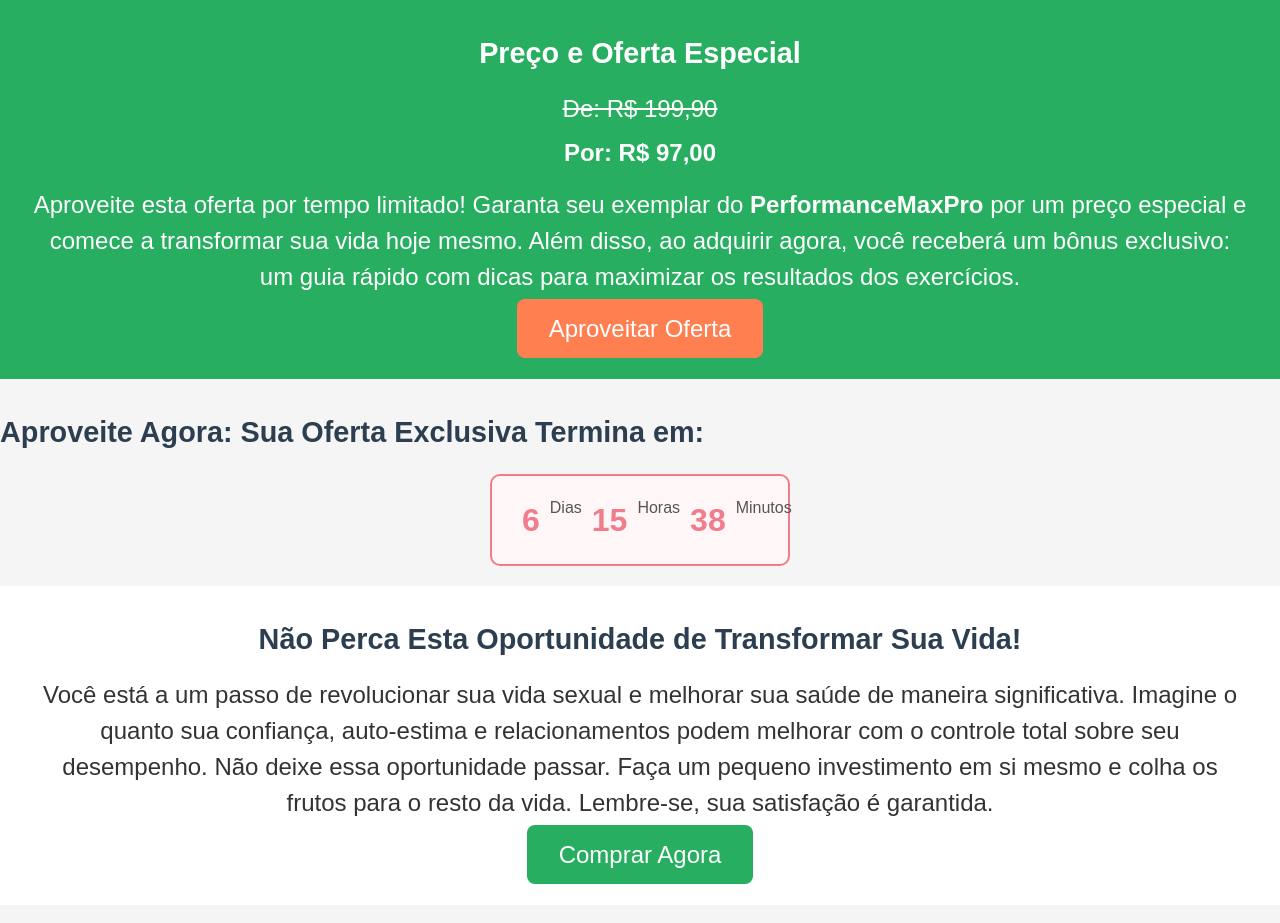
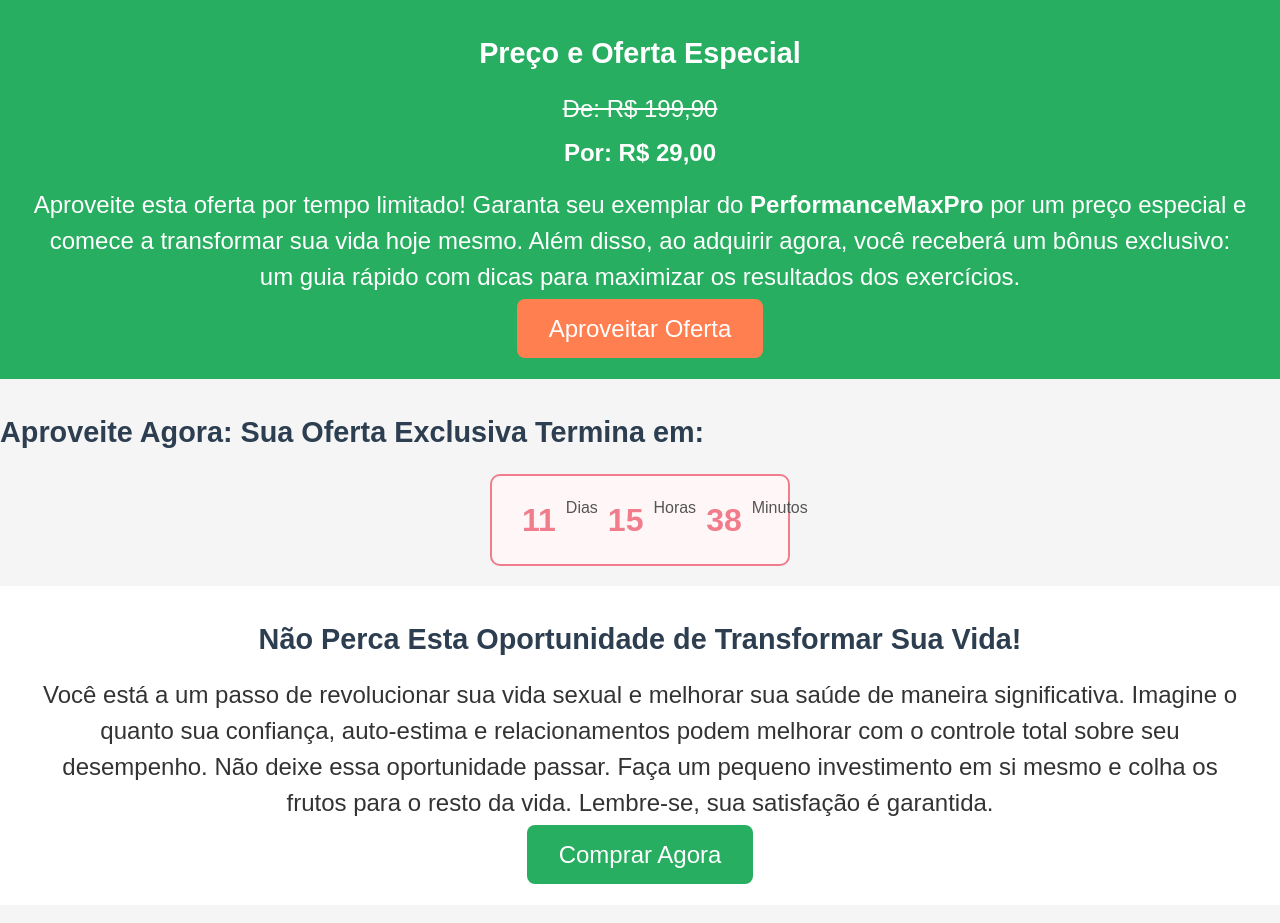
Before and after one commit to alefeio/pmp, a React (Vite) app: page / in a window 1280 px wide. Shown: the part 4940-5863 px from the top of the page. Built offline with nearby package versions, Linux system fonts and the light colour scheme.

Commit message:
new date and value

```diff
--- a/src/App.tsx
+++ b/src/App.tsx
@@ -335,7 +335,7 @@
         <PriceSection>
           <PriceTitle>Preço e Oferta Especial</PriceTitle>
           <Discount>De: R$ 199,90</Discount>
-          <Price>Por: R$ 97,00</Price>
+          <Price>Por: R$ 29,00</Price>
           <OfferDetails>
             Aproveite esta oferta por tempo limitado! Garanta seu exemplar do <strong>PerformanceMaxPro</strong> por um preço especial e comece a transformar sua vida hoje mesmo. Além disso, ao adquirir agora, você receberá um bônus exclusivo: um guia rápido com dicas para maximizar os resultados dos exercícios.
           </OfferDetails>
--- a/src/CountDown.tsx
+++ b/src/CountDown.tsx
@@ -30,7 +30,7 @@
 
 const Countdown: React.FC = () => {
   const calculateTimeLeft = () => {
-    const difference = +new Date('2024-08-15T23:59:59') - +new Date();
+    const difference = +new Date('2024-08-20T23:59:59') - +new Date();
     let timeLeft = {
       days: Math.floor(difference / (1000 * 60 * 60 * 24)),
       hours: Math.floor((difference % (1000 * 60 * 60 * 24)) / (1000 * 60 * 60)),
```
